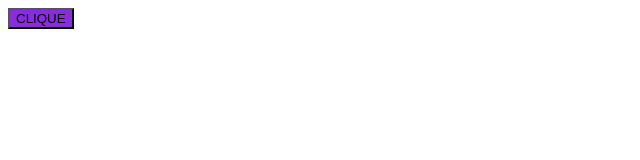
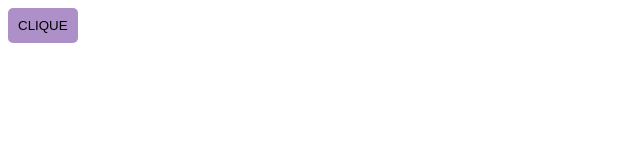
Before and after one commit to sarahinsana/sarah2D-aluraPlus, a plain HTML site: page index.html in a window 1280 px wide. Shown: the whole page, without its empty margins (0-640 px from the left). Drawn offline with Linux system fonts and the light colour scheme.

Commit message:
Add files via upload

```diff
--- a/index.html
+++ b/index.html
@@ -8,10 +8,9 @@
     <link rel="stylesheet" href="style.css">
 </head>
 <body>
-
-<a href="https://github.com/sarahinsana/sarah2D-aluraPlus">
-<button class="butao"> CLIQUE </button>
-</a>
+    <a href="https://github.com/sarahinsana/sarah2D-aluraPlus">
+        <button class="button"> CLIQUE </button>
+    </a>
 
 </body>
 </html>
--- a/style.css
+++ b/style.css
@@ -1,3 +1,6 @@
-.butao {
-    background-color: blueviolet;
+.button {
+    background-color: rgb(173, 144, 199);
+    border: none;
+    border-radius: 5px;
+    padding: 10px;
 }
```
